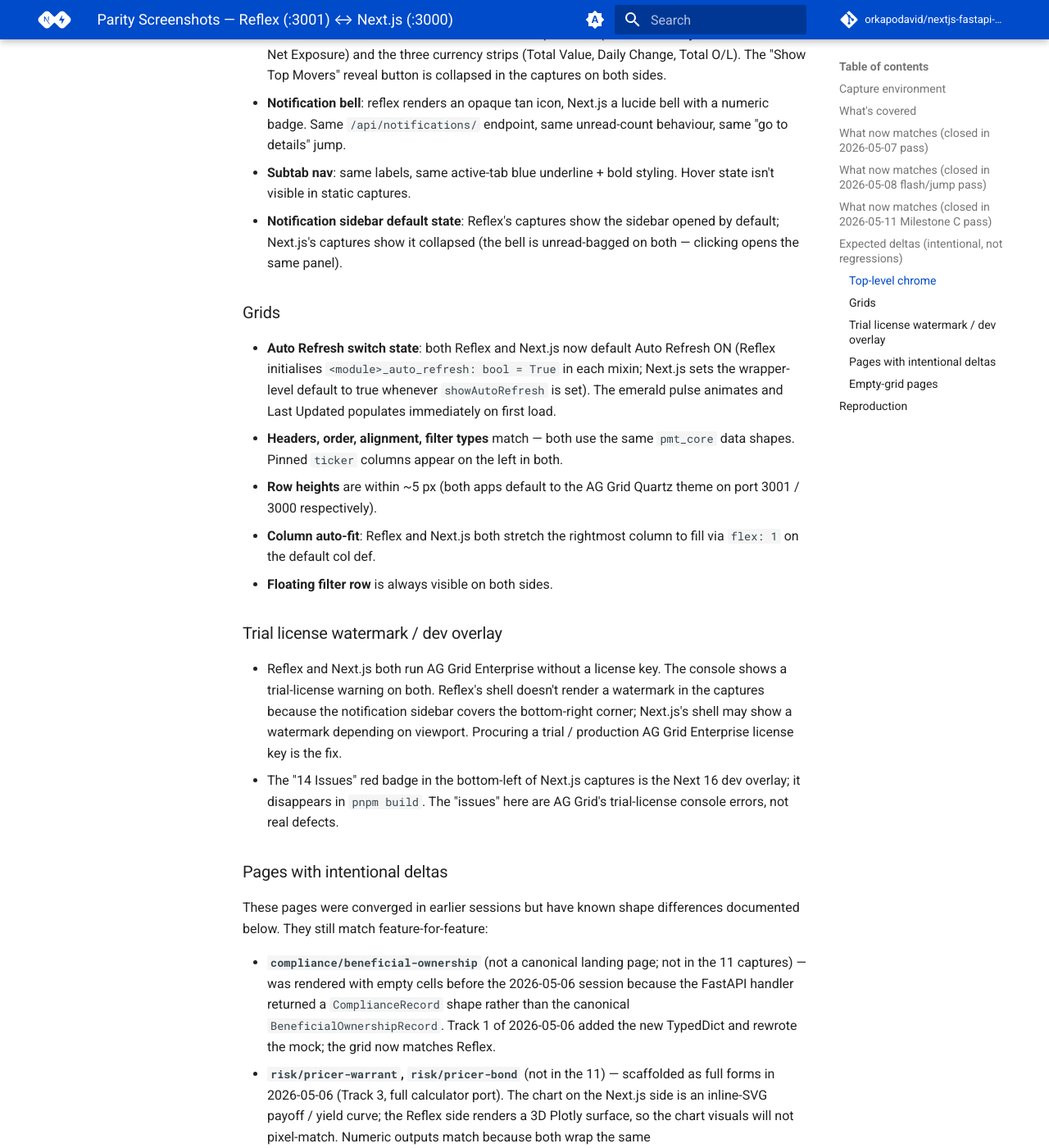
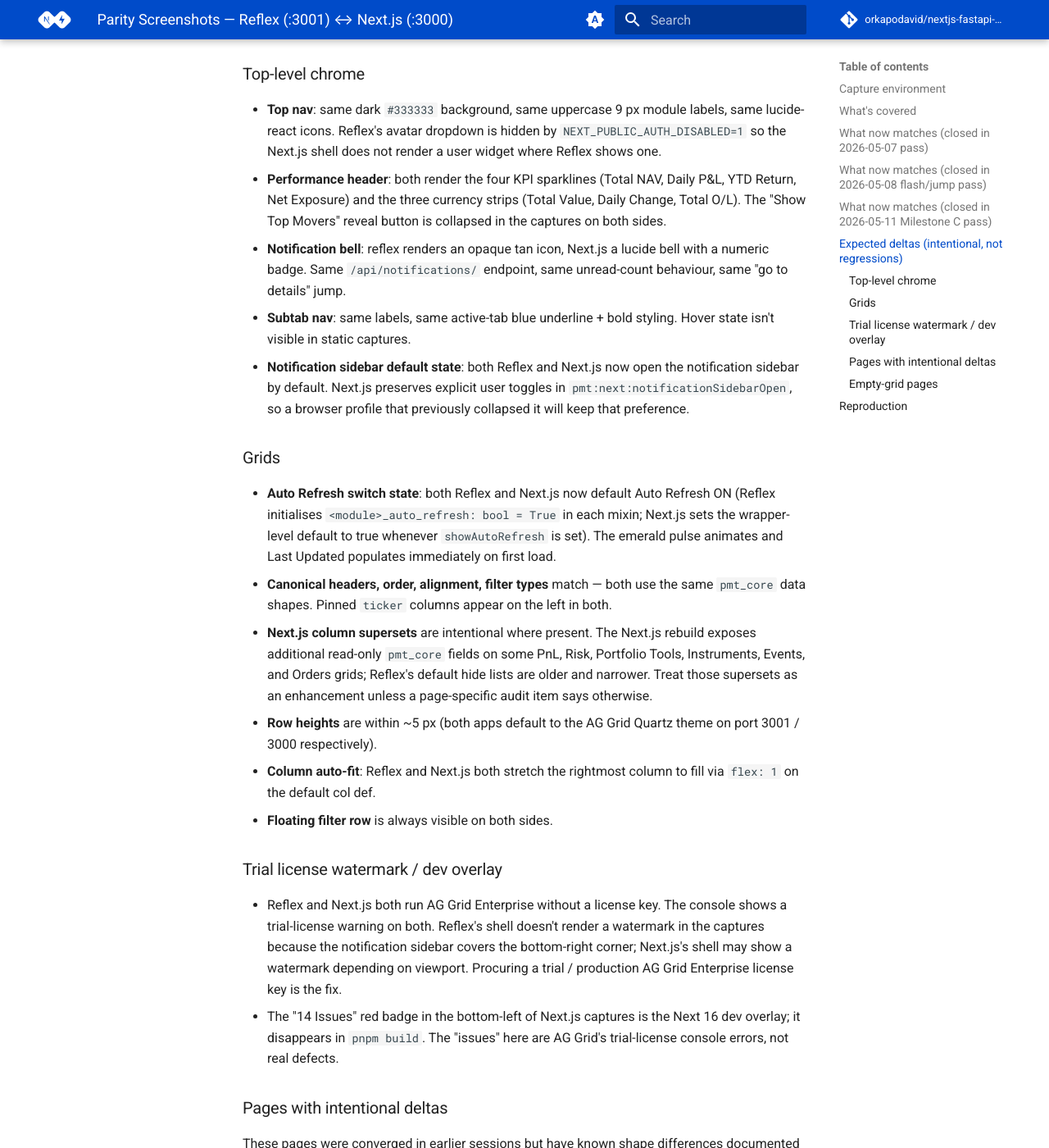
Before and after one commit to orkapodavid/Portfolio-Management-Tool-FastAPI-NextJS, an MkDocs documentation site: the page built from docs/parity-screenshots/README.md, in a window 1280 px wide and 1400 px high, scrolled down 4141 px. Shown: the whole window at 82% size. Built offline with MkDocs 1.6.1 and Material for MkDocs 9.7.7, drawn with Linux system fonts in a browser that asks for light colours; comment, search, counter and statistics services are not loaded; the version menu is left out; some of the changed text lies outside the part shown.

Commit message:
docs(parity): document column supersets and closed gates

```diff
--- a/docs/parity-screenshots/README.md
+++ b/docs/parity-screenshots/README.md
@@ -129,11 +129,19 @@
   panel and column grouping metadata Reflex users expect.
 - **Reverse Inquiry filter bar** — the page now has its Reflex
   Position Date filter.
+- **Reset Dates filter bar** — ticker, start/end date, frequency,
+  reset month/day, and up/down filters are wired through FastAPI and
+  the generated OpenAPI client.
 - **Chrome polish** — notification entry animation, subtab overflow,
   and toolbar date-input styling align more closely with Reflex.
+- **Notification sidebar default** — the sidebar defaults open like
+  Reflex and persists explicit user toggles under
+  `pmt:next:notificationSidebarOpen`.
 - **Notification infinite scroll** — the sidebar fetches a bounded
   notification set and renders 20 cards initially, with the same
   scroll-sentinel / fallback load-more pattern Reflex uses.
+- **Portfolio Tools labels** — abbreviated headers called out in F-36
+  now use the longer Reflex labels.
 - **Pricer detail** — pricer result tables and full note copy are back
   on Warrant and Bond pricer pages; the out-of-scope Plotly 3-D chart
   remains intentionally deferred.
@@ -160,10 +168,10 @@
   endpoint, same unread-count behaviour, same "go to details" jump.
 - **Subtab nav**: same labels, same active-tab blue underline + bold
   styling. Hover state isn't visible in static captures.
-- **Notification sidebar default state**: Reflex's captures show the
-  sidebar opened by default; Next.js's captures show it collapsed
-  (the bell is unread-bagged on both — clicking opens the same
-  panel).
+- **Notification sidebar default state**: both Reflex and Next.js now
+  open the notification sidebar by default. Next.js preserves explicit
+  user toggles in `pmt:next:notificationSidebarOpen`, so a browser
+  profile that previously collapsed it will keep that preference.
 
 ### Grids
 - **Auto Refresh switch state**: both Reflex and Next.js now default
@@ -171,9 +179,15 @@
   True` in each mixin; Next.js sets the wrapper-level default to true
   whenever `showAutoRefresh` is set). The emerald pulse animates and
   Last Updated populates immediately on first load.
-- **Headers, order, alignment, filter types** match — both use the
-  same `pmt_core` data shapes. Pinned `ticker` columns appear on the
-  left in both.
+- **Canonical headers, order, alignment, filter types** match — both
+  use the same `pmt_core` data shapes. Pinned `ticker` columns appear
+  on the left in both.
+- **Next.js column supersets** are intentional where present. The
+  Next.js rebuild exposes additional read-only `pmt_core` fields on
+  some PnL, Risk, Portfolio Tools, Instruments, Events, and Orders
+  grids; Reflex's default hide lists are older and narrower. Treat
+  those supersets as an enhancement unless a page-specific audit item
+  says otherwise.
 - **Row heights** are within ~5 px (both apps default to the AG Grid
   Quartz theme on port 3001 / 3000 respectively).
 - **Column auto-fit**: Reflex and Next.js both stretch the rightmost
```
Also changed, not shown: continuations.md (+27 -17 lines).
